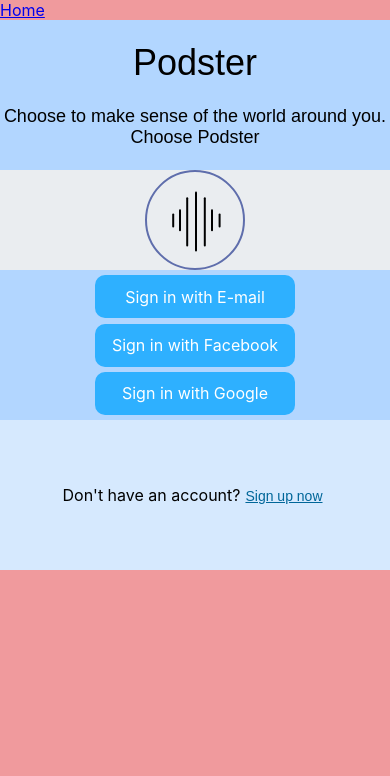
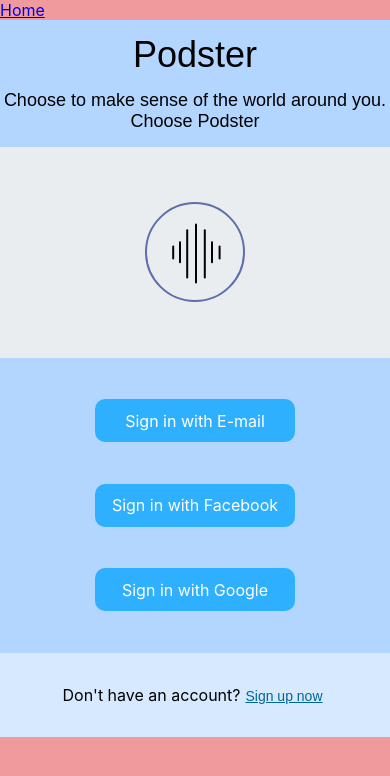
Before and after one commit to samisnotinsane/podster, a React (Create React App) app in the folder podster-react-web/: page /#/ in a window 390 px wide. Shown: the top 776 px of the page. Built offline with nearby package versions, Linux system fonts and the light colour scheme.

Commit message:
Adding welcome screen CSS for mobile

```diff
--- a/podster-react-web/src/App.css
+++ b/podster-react-web/src/App.css
@@ -13,7 +13,6 @@
 
 .section {
   width: 100%;
-  height: 150px;
   display: flex;
   flex-direction: column;
   justify-content: space-evenly;
@@ -26,7 +25,6 @@
 
 .content {
   background-color: #EAEDF0;
-  height: 100px;
 }
 
 .sign-up {
@@ -83,6 +81,18 @@
   body {
     background-color: #F09A9D; /* Red */
   }
+  .header {
+    height: 15vh;
+  }
+  .content {
+    height: 25vh;
+  }
+  .sign-up {
+    height: 10vh;
+  }
+  .sign-in {
+    height: 35vh;
+  }
 
 }
 
--- a/podster-react-web/src/components/Signin.js
+++ b/podster-react-web/src/components/Signin.js
@@ -3,8 +3,11 @@
 
 function Signin() {
     return (
-        <div className="signin-container">
+        <div className="page">
+            <div className="section header">
                 <span>Sign In</span>
+            </div>
+            <div className="section sign-in">
                 <form>
                     <label htmlFor="email">Email</label>
                     <input type="text" id="email" />
@@ -15,6 +18,8 @@
                     <input type="checkbox" name="isRemainSignedIn" value="true" /> Keep me logged in
                     <button className="button-primary">Let's go!</button>
                 </form>
+            </div>
+
             <NavLink to="/forgot-password" className="accent-link">Forgot your password?</NavLink>
         </div>
     );
--- a/podster-react-web/src/components/Welcome.js
+++ b/podster-react-web/src/components/Welcome.js
@@ -22,7 +22,6 @@
                 <span>Don't have an account?
                     <NavLink to="/signup" className="accent-link">Sign up now</NavLink>
                 </span>
-
             </div>
         </div>
     );
```
Lines whose indentation alone changed are shown as unchanged.
